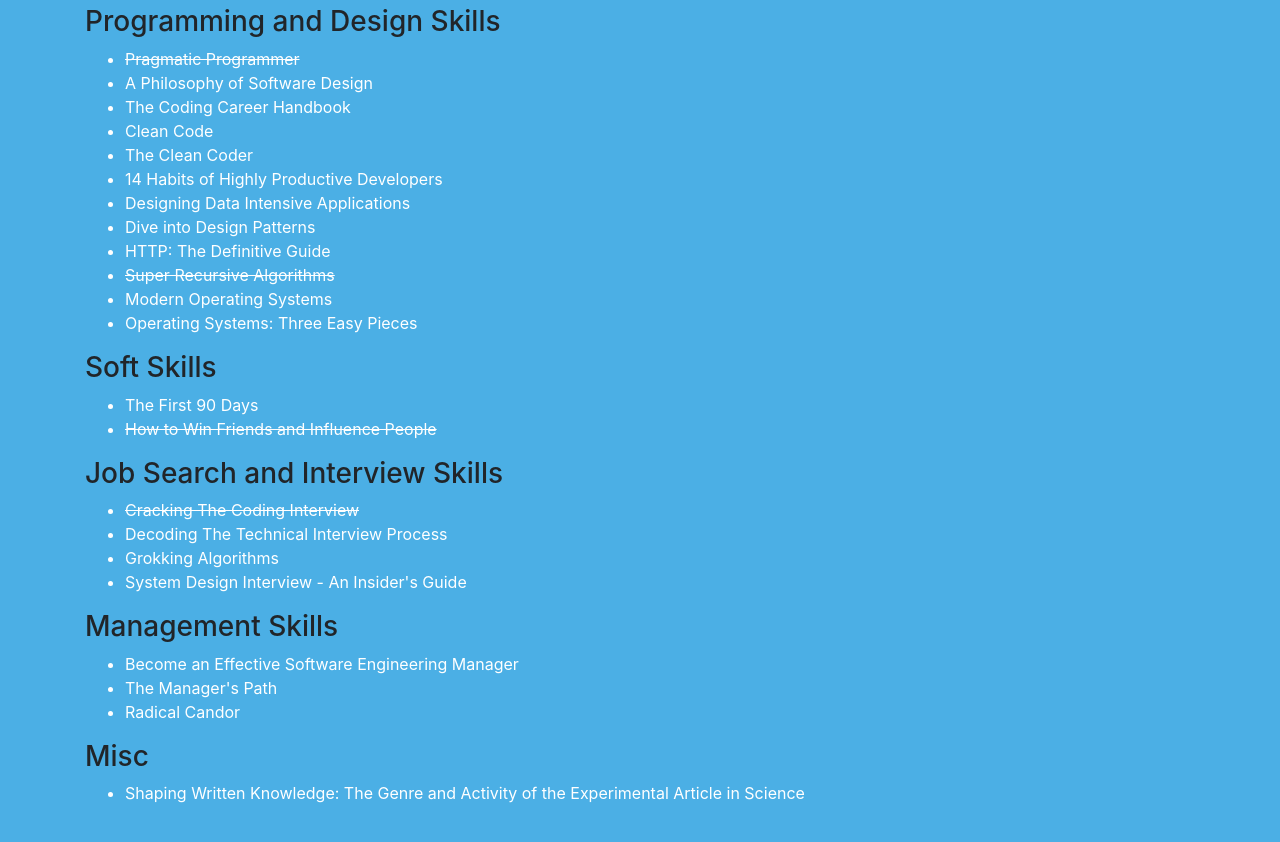
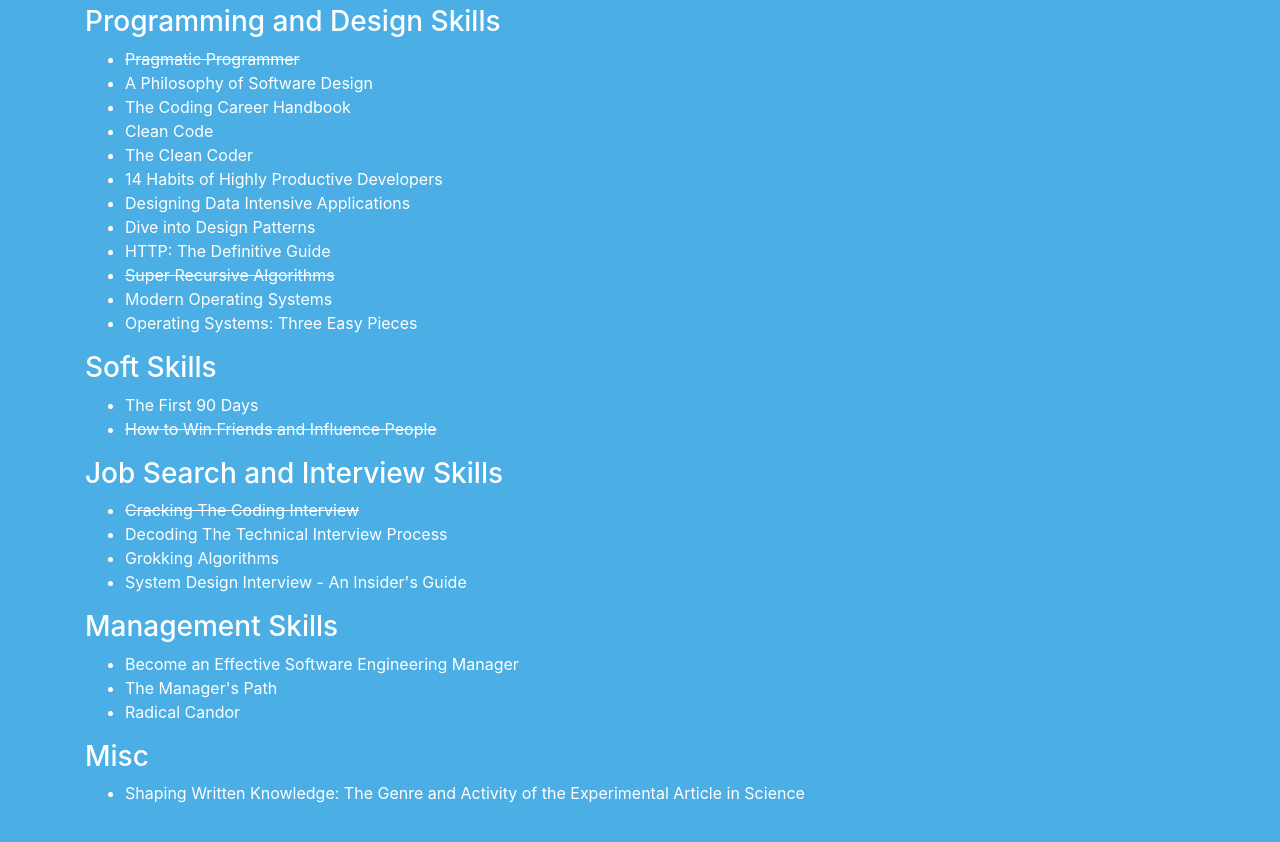
Before and after one commit to careyn/careyn.github.io, a plain HTML site: page reading-list.html in a window 1280 px wide. Shown: the part 190-1032 px from the top of the page. Drawn offline with nearby package versions, Linux system fonts and the light colour scheme.

Commit message:
Fixing header color

```diff
--- a/reading-list.html
+++ b/reading-list.html
@@ -55,7 +55,7 @@
 		<div class="row justify-content-center">
 			<h2 style = "color:white; padding-top: 20px;">My Reading List</h2>
 		</div>
-        <h3>Programming and Design Skills</h3>
+        <h3 style = "color:white;">Programming and Design Skills</h3>
         <ul>
             <li><strike>Pragmatic Programmer</strike></li>
             <li>A Philosophy of Software Design</li>
@@ -70,25 +70,25 @@
             <li>Modern Operating Systems</li>
             <li>Operating Systems: Three Easy Pieces</li>
         </ul>
-        <h3>Soft Skills</h3>
+        <h3 style = "color:white;">Soft Skills</h3>
         <ul>
             <li>The First 90 Days</li>
             <li><strike>How to Win Friends and Influence People</strike></li>
         </ul>
-        <h3>Job Search and Interview Skills</h3>
+        <h3 style = "color:white;">Job Search and Interview Skills</h3>
         <ul>
             <li><strike>Cracking The Coding Interview</strike></li>
             <li>Decoding The Technical Interview Process</li>
             <li>Grokking Algorithms</li>
             <li>System Design Interview - An Insider's Guide</li>
         </ul>
-        <h3>Management Skills</h3>
+        <h3 style = "color:white;">Management Skills</h3>
         <ul>
             <li>Become an Effective Software Engineering Manager</li>
             <li>The Manager's Path</li>
             <li>Radical Candor</li>
         </ul>
-        <h3>Misc</h3>
+        <h3 style = "color:white;">Misc</h3>
         <ul>
             <li>Shaping Written Knowledge: The Genre and Activity of the Experimental Article in Science</li>
         </ul>
```
